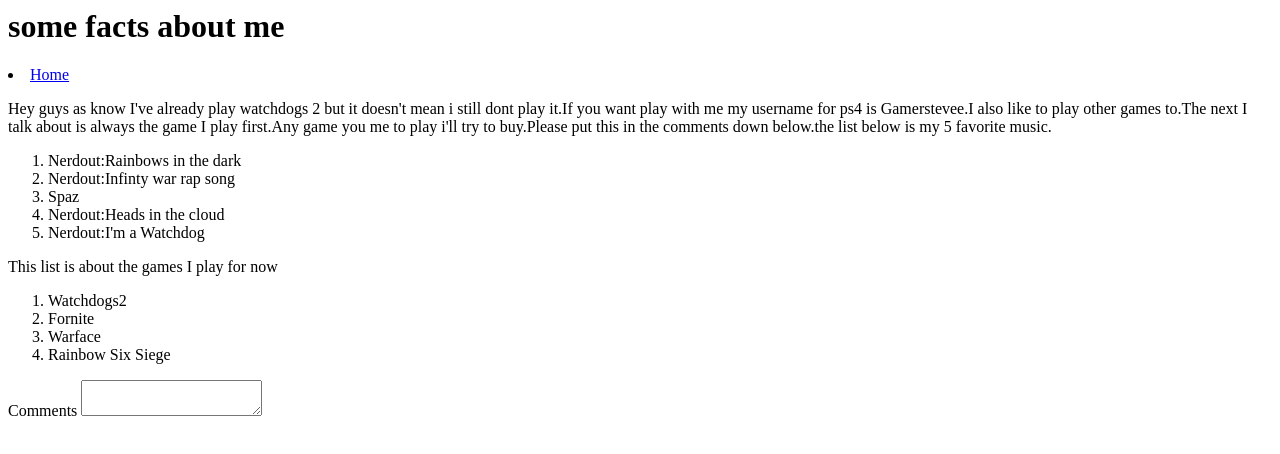
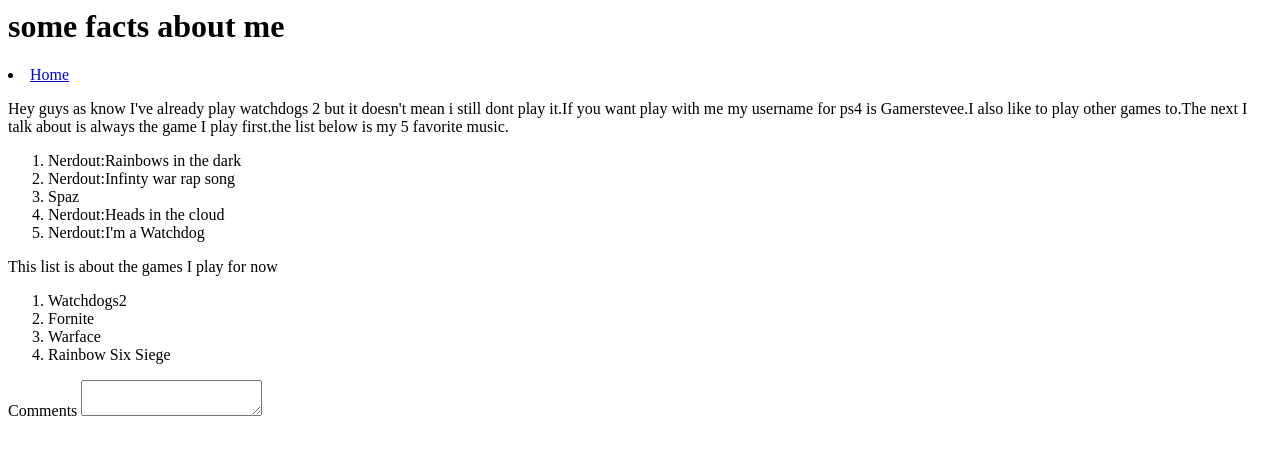
Before and after one commit to hitman5/hitman5.github.io, a plain HTML site: page about.html in a window 1280 px wide. Drawn offline with Linux system fonts and the light colour scheme.

Commit message:
Update about.html

```diff
--- a/about.html
+++ b/about.html
@@ -6,7 +6,7 @@
    <body>
      <h1>some facts about me</h1>
      <li><a href="home.html">Home</a></li>
-  <p>Hey guys as know I've already play watchdogs 2 but it doesn't mean i still dont play it.If you                  want play with me my username for ps4 is Gamerstevee.I  also like to play other games to.The next I talk about is always the game I play first.Any game you me to play i'll try to buy.Please put this in the comments down below.the list below is my 5 favorite music.</p>
+  <p>Hey guys as know I've already play watchdogs 2 but it doesn't mean i still dont play it.If you want play with me my username for ps4 is Gamerstevee.I  also like to play other games to.The next I talk about is always the game I play first.the list below is my 5 favorite music.</p>
  <ol>
    <li> Nerdout:Rainbows in the dark</l>
      <li> Nerdout:Infinty war rap song</li>
```
